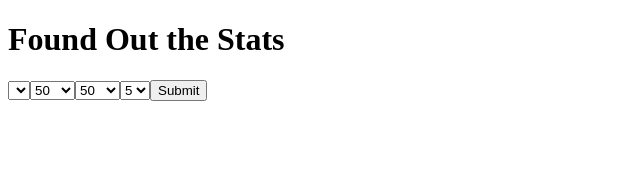
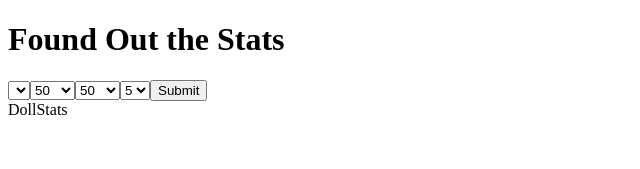
Before and after one commit to reyeskevin9767/personal-project-01, a React (Create React App) app in the folder gfl/: page / in a window 1280 px wide. Shown: the top 169 px of the page, without its empty margins (0-640 px from the left). Built offline with nearby package versions, Linux system fonts and the light colour scheme.

Commit message:
create new dollstats component

```diff
--- a/gfl/src/App.js
+++ b/gfl/src/App.js
@@ -1,6 +1,8 @@
 import React, { useState } from 'react';
 import { dolls } from 'girlsfrontline-core';
 import SearchBar from './components/SearchBar';
+import Dollstats from './components/DollStats';
+import DollStats from './components/DollStats';
 
 const App = () => {
   // Get info about current T-Doll stats and overall info about T-Doll
@@ -33,9 +35,12 @@ const App = () => {
 
   return (
     <div>
-    <h1>Found Out the Stats</h1>
-      <SearchBar onFormSubmit={onFormSubmit} allDollsNames={allDollsNames.sort()} />
-      {dollStats.hp}
+      <h1>Found Out the Stats</h1>
+      <SearchBar
+        onFormSubmit={onFormSubmit}
+        allDollsNames={allDollsNames.sort()}
+      />
+      <DollStats />
     </div>
   );
 };
--- /dev/null
+++ b/gfl/src/components/DollStats.js
@@ -0,0 +1,9 @@
+import Doll from 'girlsfrontline-core/lib/doll';
+import React from 'react';
+
+const DollStats = () => {
+  return <div>DollStats</div>
+}
+
+
+export default DollStats
```
Also changed, not shown: 1 other file (tests, documents, lock files or other folders).
